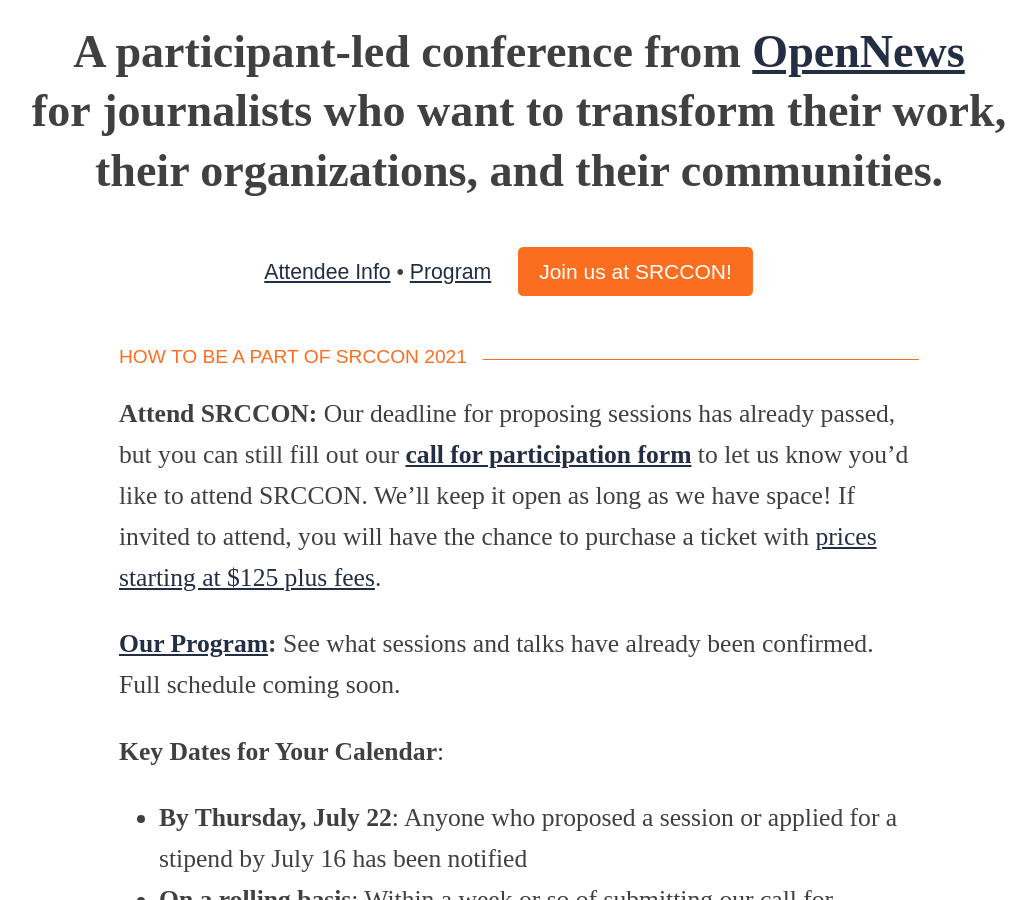
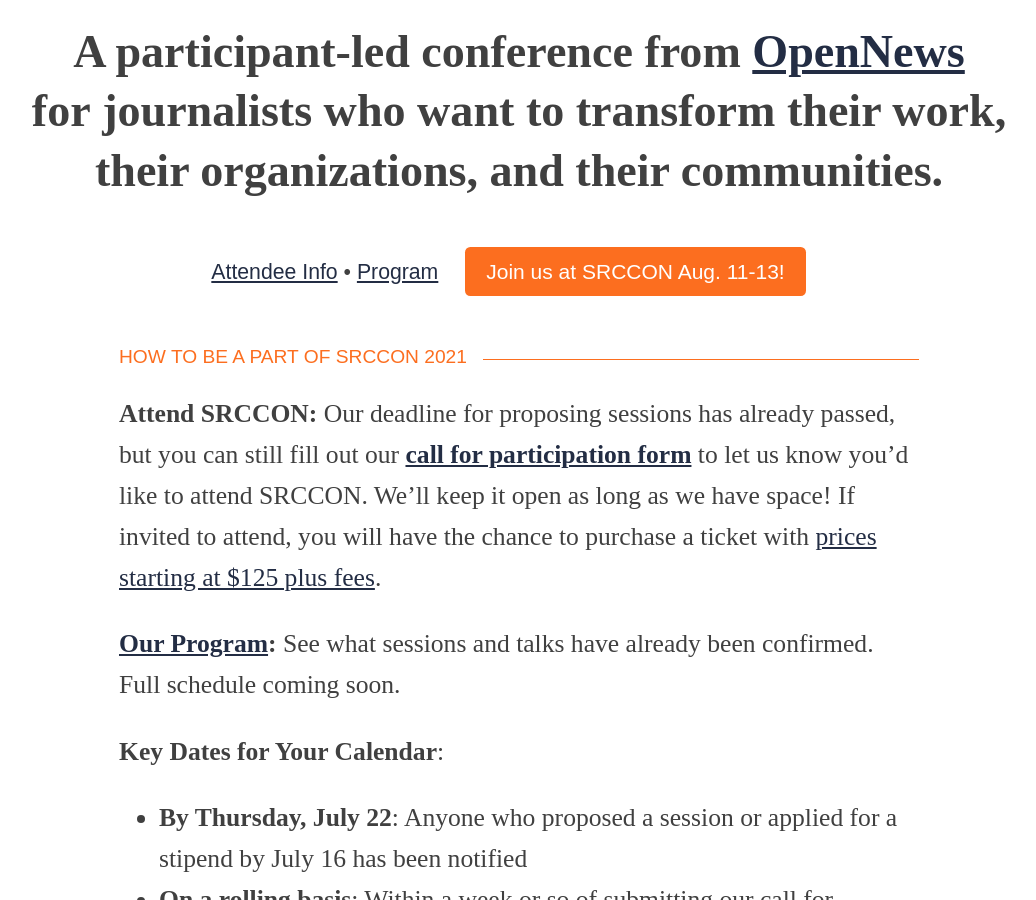
Before and after one commit to OpenNews/srccon-2021, a Jekyll site: the page built from homepage.md, in a window 1280 px wide and 900 px high, scrolled down 473 px. Shown: the whole window, without its empty margins (121-1157 px from the left). Built offline with Jekyll 4.4.1, drawn with Linux system fonts in a browser that asks for light colours; some web fonts are replaced; our own code applies the rules of GitHub Pages for plain Markdown files.

Commit message:
adding dates to the orange button

```diff
--- a/_config.yml
+++ b/_config.yml
@@ -32,7 +32,7 @@
       # layout: set this value to layout_with_header_image for pages with images at top
       layout: simple_layout
       # cta_button_text: give this a value to enable the orange "call to action" button
-      cta_button_text: Join us at SRCCON!
+      cta_button_text: Join us at SRCCON Aug. 11-13!
       # cta_button_link: set this value to a URL for the orange button (ticket form, etc)
       cta_button_link: /participation/form/
   - scope:
```
